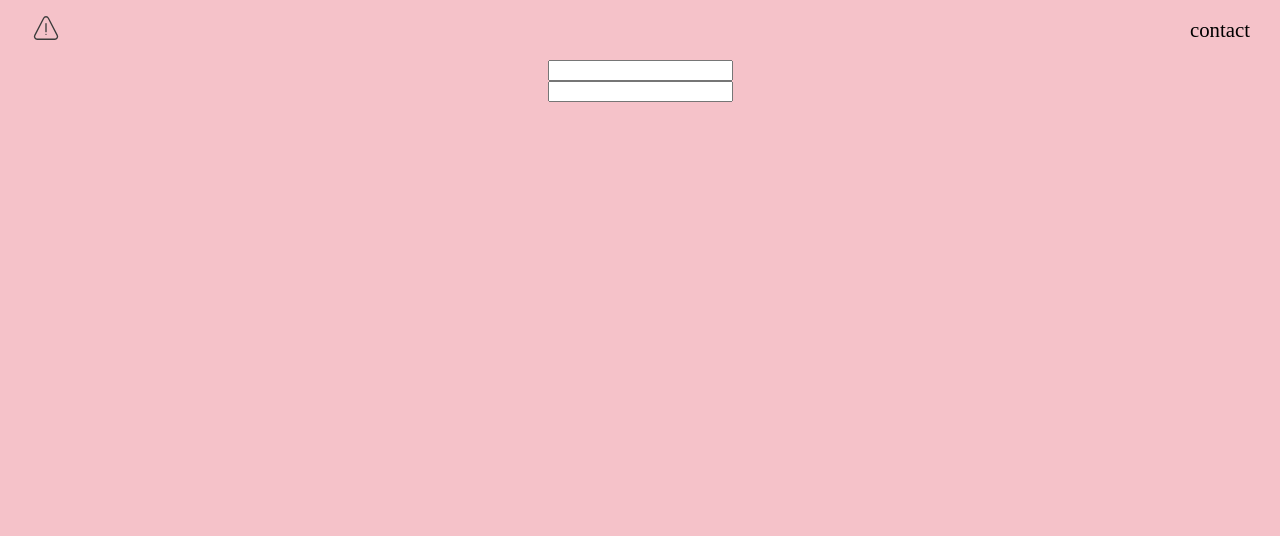
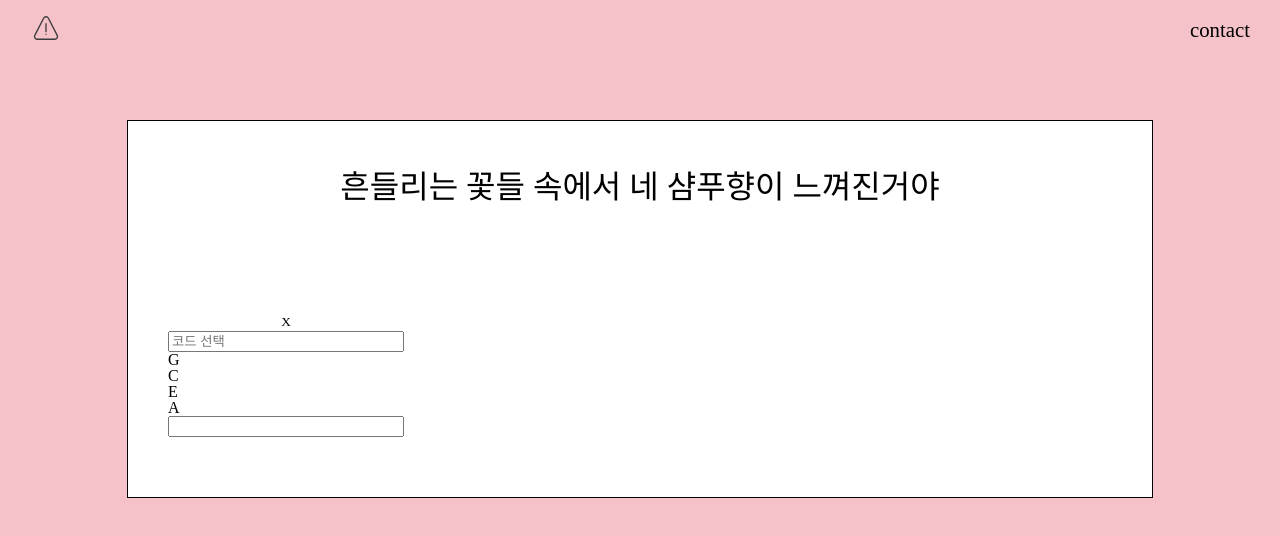
Before and after one commit to jisooround/woowoolele, a React (Vite) app: page /sheetmusic in a window 1280 px wide. Shown: the top 536 px of the page. Built offline with nearby package versions, Linux system fonts and the light colour scheme; a web font is replaced by a local one.

Commit message:
Update: 악보 작성기능, 삭제기능 추가

```diff
--- a/package.json
+++ b/package.json
@@ -15,7 +15,8 @@
     "react-icons": "^4.8.0",
     "react-router-dom": "^6.10.0",
     "recoil": "^0.7.7",
-    "styled-reset": "^4.4.7"
+    "styled-reset": "^4.4.7",
+    "uuid": "^11.0.3"
   },
   "devDependencies": {
     "@types/node": "^18.16.0",
--- a/src/pages/Sheetmusic.tsx
+++ b/src/pages/Sheetmusic.tsx
@@ -1,12 +1,45 @@
-import { useRef, useState } from "react";
+import { ReactEventHandler, useEffect, useRef, useState } from "react";
 import styled from "styled-components";
+import { v4 as uuidv4 } from "uuid";
 
 type Props = {};
 
 interface InputBox {
   chord: string;
   lyrics: string;
+  id: string;
 }
+
+type Tab = { A: number; E: number; C: number; G: number };
+
+const chordToTab: { [key: string]: Tab } = {
+  C: { A: 3, E: 0, C: 0, G: 0 },
+  G7: { A: 2, E: 1, C: 0, G: 2 },
+  F: { A: 0, E: 1, C: 0, G: 2 },
+  D7: { A: 2, E: 2, C: 2, G: 0 },
+  // 추가 코드와 타브를 여기에 정의하세요.
+};
+
+type TabDisplayProps = {
+  tab?: Tab;
+};
+
+const TabDisplay = ({ tab }: TabDisplayProps) => {
+  return (
+    <div style={{ textAlign: "center" }}>
+      {tab ? (
+        <div>
+          <div>G | -{tab.G}-</div>
+          <div>C | -{tab.C}-</div>
+          <div>E | -{tab.E}-</div>
+          <div>A | -{tab.A}-</div>
+        </div>
+      ) : (
+        <p>타브 없음</p>
+      )}
+    </div>
+  );
+};
 
 const Sheetmusic = (props: Props) => {
   const InputRefs = useRef<(HTMLInputElement | null)[]>([]);
@@ -14,13 +47,18 @@ const Sheetmusic = (props: Props) => {
     {
       chord: "",
       lyrics: "",
+      id: uuidv4(),
     },
   ]);
+
+  useEffect(() => {
+    console.log("inputBox", inputBox);
+  }, [inputBox]);
 
   const handleEnterPress = (e: React.KeyboardEvent<HTMLInputElement>, idx: number) => {
     if (e.key === "Enter") {
       e.preventDefault();
-      setInputBox([...inputBox, { chord: "", lyrics: "" }]);
+      setInputBox([...inputBox, { chord: "", lyrics: "", id: uuidv4() }]);
       setTimeout(() => {
         const newIndex = idx + 1;
         InputRefs.current[newIndex]?.focus();
@@ -28,19 +66,41 @@ const Sheetmusic = (props: Props) => {
     }
   };
 
+  const handleRemoveChord = (id: string) => {
+    console.log("id", id);
+    setInputBox(inputBox.filter((item) => item.id !== id));
+  };
+
   return (
     <ContainerStyles>
+      <SheetMusicPaper>
+        <h2>흔들리는 꽃들 속에서 네 샴푸향이 느껴진거야</h2>
+        <ChordWrap>
           {inputBox.map((item, index) => (
-        <ChordBoxStyles key={`${index}_${item}`}>
+            <ChordBoxStyles key={item.id}>
+              <button
+                onClick={() => {
+                  handleRemoveChord(item.id);
+                }}
+              >
+                X
+              </button>
               <input
                 type="text"
                 value={item?.chord}
+                placeholder="코드 선택"
                 onChange={(e) => {
                   e.preventDefault();
                   const { value } = e.target;
                   setInputBox((prev) => prev.map((item, i) => (i === index ? { ...item, chord: value } : item)));
                 }}
               />
+              <div>
+                <div>G</div>
+                <div>C</div>
+                <div>E</div>
+                <div>A</div>
+              </div>
               <input
                 type="text"
                 value={item?.lyrics}
@@ -56,6 +116,8 @@ const Sheetmusic = (props: Props) => {
               />
             </ChordBoxStyles>
           ))}
+        </ChordWrap>
+      </SheetMusicPaper>
     </ContainerStyles>
   );
 };
@@ -74,9 +136,33 @@ const ContainerStyles = styled.div`
   }
 `;
 
+const SheetMusicPaper = styled.div`
+  width: 80%;
+  border: 1px solid black;
+  background-color: var(--color-white);
+  display: flex;
+  justify-content: center;
+  flex-wrap: wrap;
+  margin-top: 60px;
+  h2 {
+    font-size: 2rem;
+    padding: 20px;
+    margin: 30px;
+    text-align: center;
+    width: 100%;
+  }
+`;
+const ChordWrap = styled.div`
+  width: 100%;
+  padding: 40px;
+  display: grid;
+  grid-template-columns: repeat(4, 1fr);
+`;
+
 const ChordBoxStyles = styled.div`
   display: flex;
   flex-direction: column;
+  padding: 20px 0;
 `;
 
 export default Sheetmusic;
```
Also changed, not shown: 1 other file (tests, documents, lock files or other folders). Lines whose indentation alone changed are shown as unchanged.
